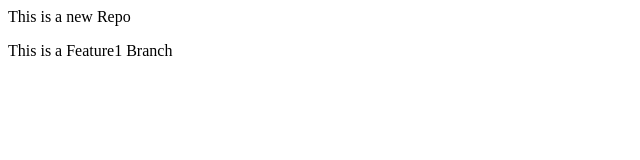
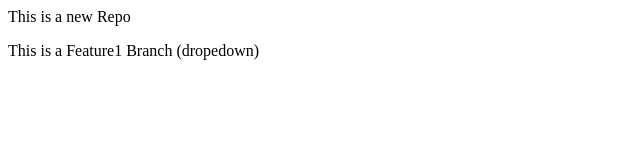
Before and after one commit to imjayjoshi/LocalRepo, a plain HTML site: page index.html in a window 1280 px wide. Shown: the full height of the page, 0-640 px from the left. Drawn offline with Linux system fonts and the light colour scheme.

Commit message:
add dropdown

```diff
--- a/index.html
+++ b/index.html
@@ -1,2 +1,2 @@
 <p>This is a new Repo</p>
-<p>This is a Feature1 Branch</p>
+<p>This is a Feature1 Branch (dropedown)</p>
```
